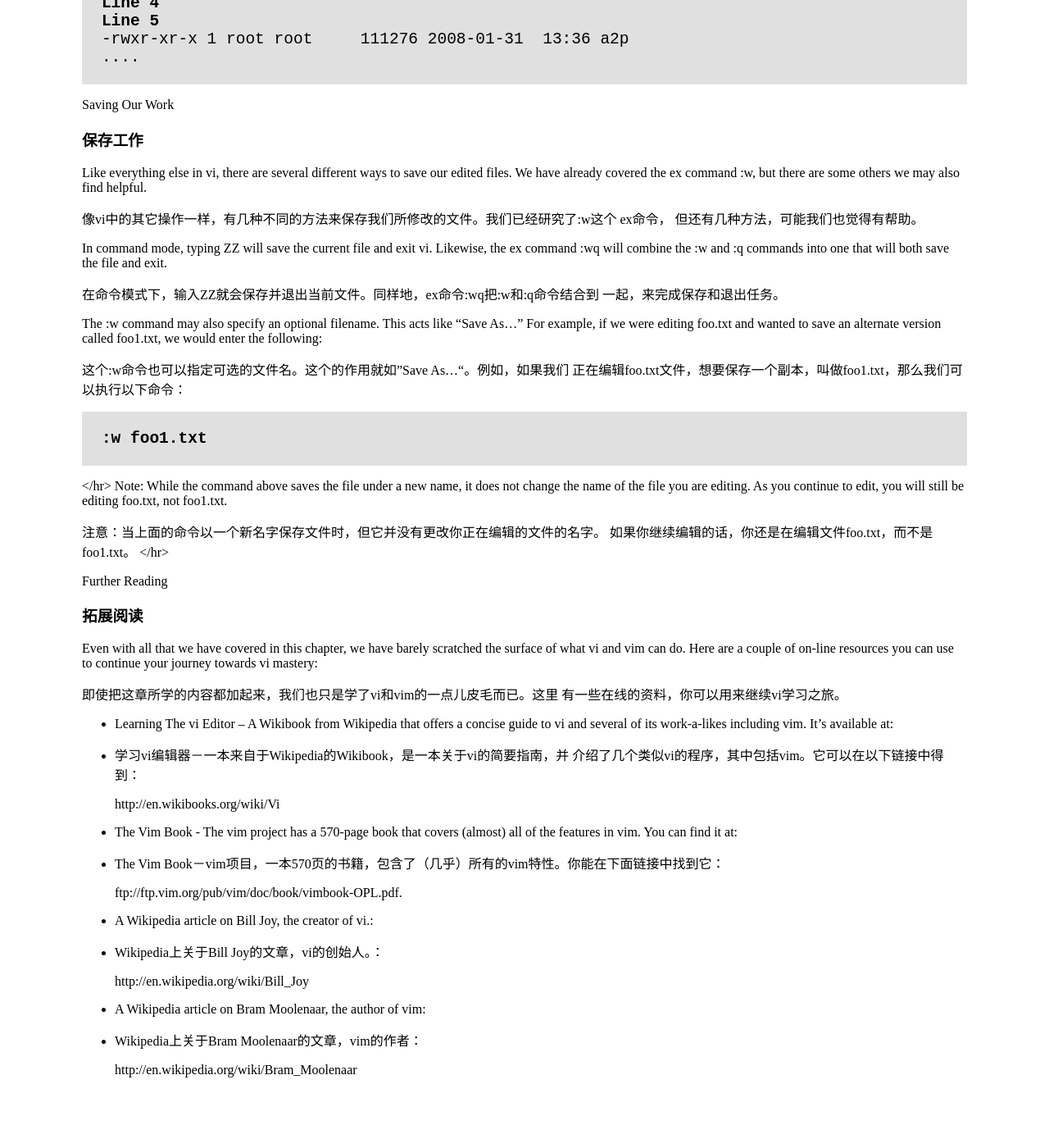
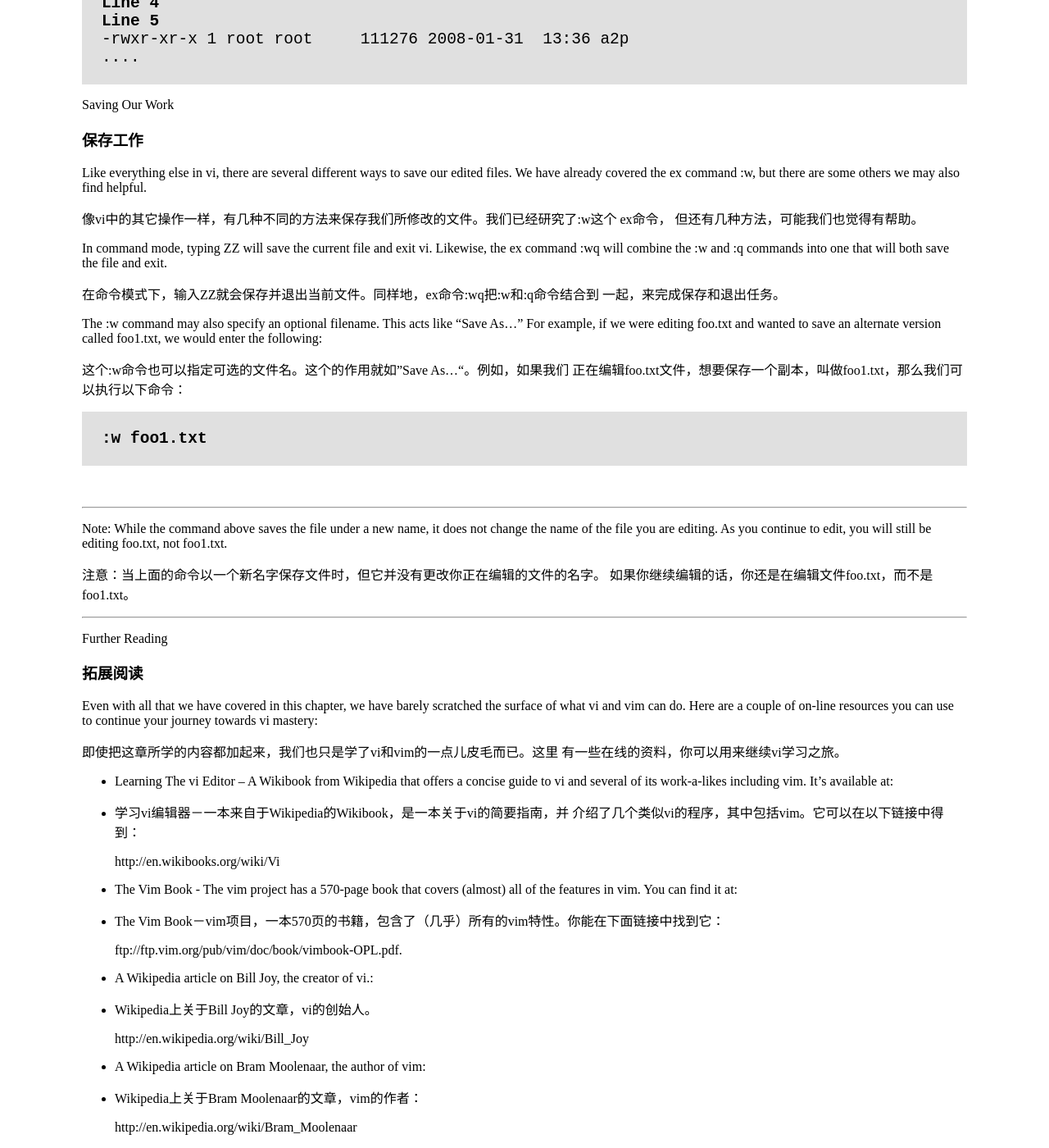
Before and after one commit to billie66/TLCL, a Jekyll site: the page built from book/vi.md, in a window 1280 px wide and 1400 px high, scrolled down 18276 px. Shown: the whole window at 82% size. Built offline with Jekyll 4.4.1, drawn with Linux system fonts in a browser that asks for light colours; Markdown is read by kramdown in place of the engine named in the settings; before the commit the page ends 19606 px from its top, so only the background shows below that.

Commit message:
modify format

```diff
--- a/book/vi.md
+++ b/book/vi.md
@@ -1213,14 +1213,16 @@ foo1.txt, we would enter the following:
 <tt><b>:w foo1.txt</b></tt>
 </pre></div>
 
-</hr>
+<br />
+<hr />
 Note: While the command above saves the file under a new name, it does not
 change the name of the file you are editing. As you continue to edit, you will still
 be editing foo.txt, not foo1.txt.
 
 注意：当上面的命令以一个新名字保存文件时，但它并没有更改你正在编辑的文件的名字。
 如果你继续编辑的话，你还是在编辑文件foo.txt，而不是foo1.txt。
-</hr>
+
+<hr />
 
 Further Reading
 
@@ -1250,12 +1252,12 @@ continue your journey towards vi mastery:
 
 * A Wikipedia article on Bill Joy, the creator of vi.:
 
-* Wikipedia上关于Bill Joy的文章，vi的创始人。：
+* Wikipedia上关于Bill Joy的文章，vi的创始人。
 
-   http://en.wikipedia.org/wiki/Bill_Joy
+   http://en.wikipedia.org/wiki/Bill\_Joy
 
 * A Wikipedia article on Bram Moolenaar, the author of vim:
 
 * Wikipedia上关于Bram Moolenaar的文章，vim的作者：
 
-   http://en.wikipedia.org/wiki/Bram_Moolenaar
+   http://en.wikipedia.org/wiki/Bram\_Moolenaar
```
